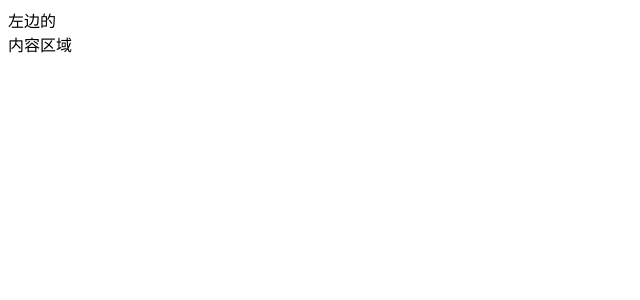
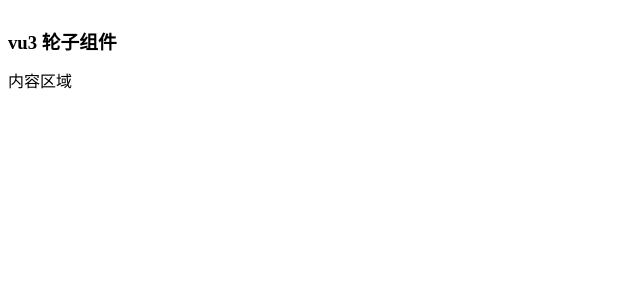
Before and after one commit to HW0001/Vue3-ui, a Vue app: page /doc in a window 1280 px wide. Shown: the top 300 px of the page, without its empty margins (0-640 px from the left). Built offline with nearby package versions, Linux system fonts and the light colour scheme.

Commit message:
增加切换导航栏

```diff
--- a/src/App.vue
+++ b/src/App.vue
@@ -3,10 +3,14 @@
 </template>
 
 <script>
+import { provide,ref } from 'vue'
 export default {
     name: 'App',
     components: {
-
+    },
+    setup(){
+        const vasidevisible = ref(false)
+        provide("asidevis",vasidevisible)
     }
 }
 </script>
--- /dev/null
+++ b/src/components/TopNav.vue
@@ -0,0 +1,30 @@
+<template>
+<div class="topnav">
+        <div class="topnav">
+        <h3 @click="toggleVisidle">vu3 轮子组件</h3>
+        </div>
+</div>
+</template>
+
+<script lang="ts">
+import { inject,Ref } from 'vue'
+export default {
+    setup(){
+       const asidecis =  inject<Ref<boolean>>("asidevis")
+       const toggleVisidle = ()=>{
+           asidecis.value=!asidecis.value
+           console.log(asidecis)
+       }
+       return {toggleVisidle}
+    }
+}
+</script>
+<style lang="scss" scoped>
+.topnav{
+    height: 60px;
+    display: flex;
+    h3{
+        display: inline-block;
+    }
+}
+</style>
--- a/src/views/Doc.vue
+++ b/src/views/Doc.vue
@@ -1,6 +1,28 @@
 <template>
-    <div>
-    <aside>左边的</aside>
+<div>
+  <top-nav />
+  <div class="content">
+    <aside v-if="asidevisib">左边的</aside>
     <main>内容区域</main>
-    </div>
+  </div>
+  </div>
 </template>
+<script lang="ts">
+import { inject,Ref } from 'vue';
+import TopNav from "../components/TopNav.vue";
+export default {
+    setup(){
+        const asidevisib =  inject<Ref<boolean>>("asidevis")
+        return {
+            asidevisib
+        }
+    },
+  components: { TopNav },
+};
+</script>
+ <style lang="scss" scoped>
+ .content{
+     display: flex;
+     justify-content:space-between;
+ }
+ </style>
--- a/src/views/Home.vue
+++ b/src/views/Home.vue
@@ -1,17 +1,21 @@
 <template>
     <div>
-        <div class="topnav">
-        <h3>vu3 轮子组件</h3>
-        </div>
+        <top-nav />
         <div class="content">
         <img src="../assets/logo.png" />
 
         </div>
     </div>
 </template>
-<script>
+<script lang="ts">
+import TopNav from '../components/TopNav.vue'
 export default {
+    components:{
+        TopNav
+    },
+    setup(){
 
+    }
 }
 </script>
 <style lang="scss" scoped>
@@ -20,11 +24,5 @@ img{
     float: right;
     margin-right: 60px;
 }
-.topnav{
-    height: 60px;
-    display: flex;
-    h3{
-        display: inline-block;
-    }
-}
+
 </style>
```
Also changed, not shown: src/components/Myapp1.vue (deleted, +0 -10 lines), src/components/Myapp2.vue (deleted, +0 -10 lines).
